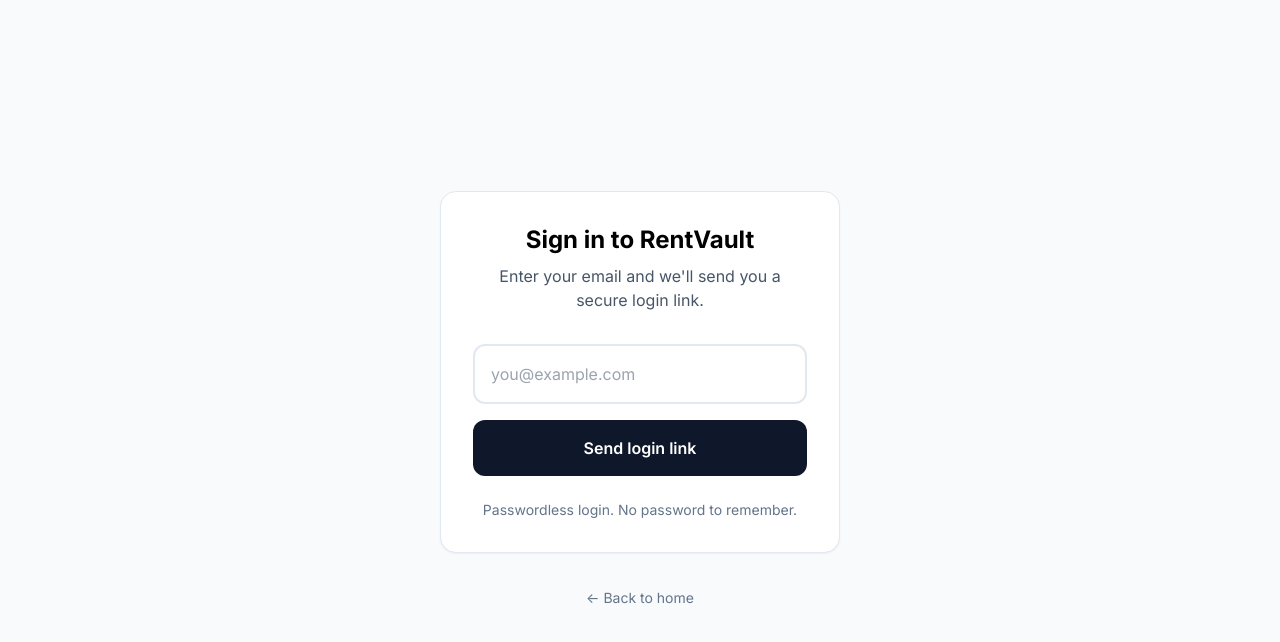
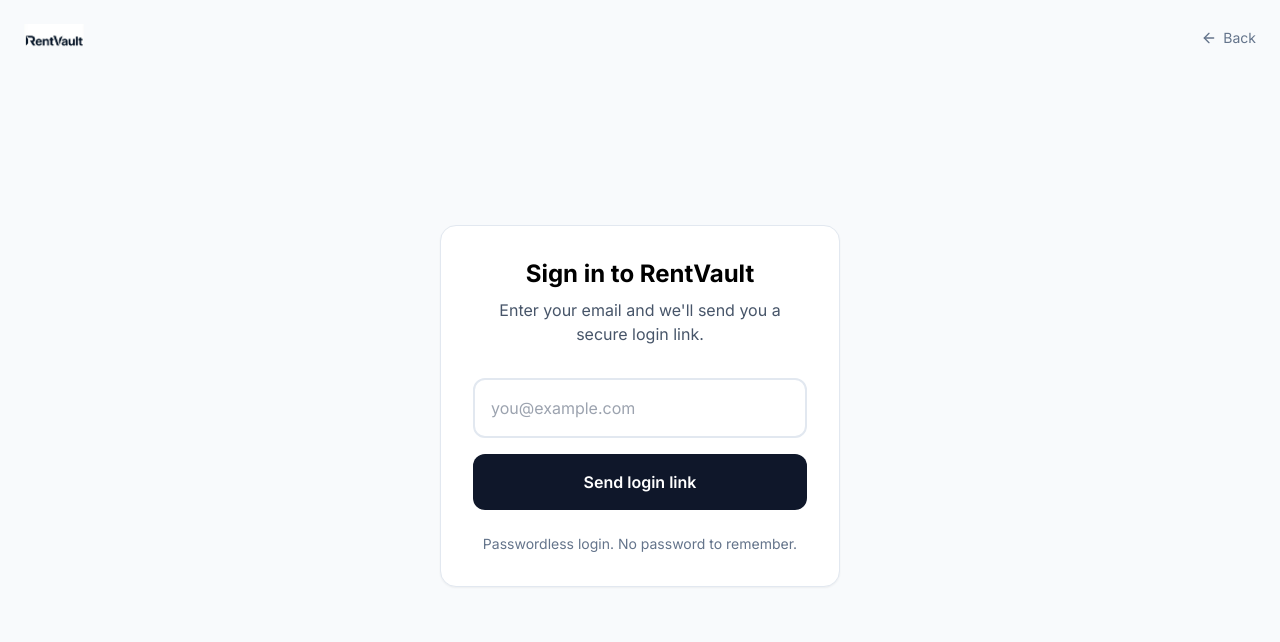
Before and after one commit to pipiagiorgi-rgb/guard-rent, a Next.js app: page /login in a window 1280 px wide. Shown: the top 642 px of the page. Built offline with nearby package versions, Linux system fonts and the light colour scheme; no server answers.

Commit message:
fix: auth branding consistency - Logo, Back link, magic-link UX

```diff
--- a/src/app/auth/confirm/page.tsx
+++ b/src/app/auth/confirm/page.tsx
@@ -2,8 +2,9 @@
 
 import { useEffect, useState } from 'react'
 import { useRouter, useSearchParams } from 'next/navigation'
-import { Loader2, CheckCircle, AlertCircle } from 'lucide-react'
+import { Loader2, CheckCircle, AlertCircle, ArrowLeft } from 'lucide-react'
 import Link from 'next/link'
+import { Logo } from '@/components/brand/Logo'
 
 export default function AuthConfirmPage() {
     const router = useRouter()
@@ -51,7 +52,15 @@ export default function AuthConfirmPage() {
     }, [searchParams, router])
 
     return (
-        <div className="min-h-screen bg-slate-50 flex items-center justify-center p-6">
+        <div className="min-h-screen bg-slate-50 flex flex-col">
+            {/* Header with Logo */}
+            <header className="p-6 flex items-center justify-between">
+                <Link href="/" className="flex items-center">
+                    <Logo size="sm" />
+                </Link>
+            </header>
+
+            <main className="flex-1 flex items-center justify-center p-6 -mt-16">
                 <div className="w-full max-w-[400px]">
                     <div className="bg-white rounded-2xl shadow-sm border border-slate-200 p-8 text-center">
                         {status === 'loading' && (
@@ -105,12 +114,14 @@ export default function AuthConfirmPage() {
 
                     {status !== 'error' && (
                         <div className="text-center mt-6">
-                        <Link href="/" className="text-sm text-slate-500 hover:text-slate-900 transition-colors">
-                            ← Back to home
+                            <Link href="/" className="text-sm text-slate-500 hover:text-slate-900 transition-colors flex items-center justify-center gap-1.5">
+                                <ArrowLeft size={16} />
+                                Back
                             </Link>
                         </div>
                     )}
                 </div>
+            </main>
         </div>
     )
 }
--- a/src/app/guides/layout.tsx
+++ b/src/app/guides/layout.tsx
@@ -1,5 +1,6 @@
 import Link from 'next/link'
 import { ArrowLeft } from 'lucide-react'
+import { Logo } from '@/components/brand/Logo'
 
 export default function GuidesLayout({
     children,
@@ -11,15 +12,15 @@ export default function GuidesLayout({
             <header className="border-b border-slate-100 sticky top-0 bg-white z-50">
                 <div className="max-w-[800px] mx-auto px-4 md:px-6">
                     <div className="h-16 flex items-center justify-between">
-                        <Link href="/" className="text-lg font-bold text-slate-900">
-                            RentVault
+                        <Link href="/" className="flex items-center">
+                            <Logo size="sm" />
                         </Link>
                         <Link
                             href="/"
-                            className="text-sm text-slate-600 hover:text-slate-900 flex items-center gap-1"
+                            className="text-sm text-slate-600 hover:text-slate-900 flex items-center gap-1.5"
                         >
                             <ArrowLeft size={16} />
-                            Back to home
+                            Back
                         </Link>
                     </div>
                 </div>
--- a/src/app/login/page.tsx
+++ b/src/app/login/page.tsx
@@ -3,8 +3,9 @@
 import { useState } from 'react'
 import { login } from './actions'
 import Link from 'next/link'
-import { Loader2, CheckCircle2 } from 'lucide-react'
+import { Loader2, CheckCircle2, ArrowLeft } from 'lucide-react'
 import { useSearchParams } from 'next/navigation'
+import { Logo } from '@/components/brand/Logo'
 
 export default function LoginPage() {
     const [loading, setLoading] = useState(false)
@@ -32,8 +33,22 @@ export default function LoginPage() {
 
     return (
         <div className="min-h-screen bg-slate-50 flex flex-col">
+            {/* Header with Logo */}
+            <header className="p-6 flex items-center justify-between">
+                <Link href="/" className="flex items-center">
+                    <Logo size="sm" />
+                </Link>
+                <Link
+                    href="/"
+                    className="flex items-center gap-1.5 text-sm text-slate-500 hover:text-slate-900 transition-colors"
+                >
+                    <ArrowLeft size={16} />
+                    Back
+                </Link>
+            </header>
+
             {/* Main Content */}
-            <main className="flex-1 flex items-center justify-center p-6">
+            <main className="flex-1 flex items-center justify-center p-6 -mt-16">
                 <div className="w-full max-w-[400px]">
                     {/* Card */}
                     <div className="bg-white rounded-2xl shadow-sm border border-slate-200 p-8">
@@ -55,7 +70,7 @@ export default function LoginPage() {
                                     required
                                     autoComplete="email"
                                     disabled={loading || sent}
-                                    className="w-full p-4 rounded-xl border-2 border-slate-200 bg-white focus:bg-white focus:border-slate-900 transition-colors outline-none text-base disabled:opacity-50 disabled:cursor-not-allowed"
+                                    className="w-full p-4 rounded-xl border-2 border-slate-200 bg-white focus:bg-white focus:border-slate-900 transition-colors outline-none text-base disabled:opacity-50 disabled:cursor-not-allowed disabled:bg-slate-50"
                                 />
                             </div>
 
@@ -63,14 +78,13 @@ export default function LoginPage() {
                                 type="submit"
                                 disabled={loading || sent}
                                 className={`
-                                    w-full py-4 rounded-xl font-semibold text-base transition-all
+                                    w-full py-4 rounded-xl font-semibold text-base transition-all min-h-[56px]
                                     ${loading
-                                        ? 'bg-slate-700 text-white cursor-wait'
+                                        ? 'bg-slate-600 text-white cursor-wait'
                                         : sent
-                                            ? 'bg-green-600 text-white cursor-default'
+                                            ? 'bg-slate-200 text-slate-500 cursor-not-allowed'
                                             : 'bg-slate-900 text-white hover:bg-slate-800 active:scale-[0.98] active:bg-slate-950'
                                     }
-                                    disabled:opacity-90
                                 `}
                             >
                                 {loading ? (
@@ -81,16 +95,22 @@ export default function LoginPage() {
                                 ) : sent ? (
                                     <span className="flex items-center justify-center gap-2">
                                         <CheckCircle2 size={18} />
-                                        Email sent!
+                                        Email sent
                                     </span>
                                 ) : (
                                     'Send login link'
                                 )}
                             </button>
 
-                            {(message || sent) && (
+                            {sent && (
+                                <div className="p-4 bg-emerald-50 text-emerald-700 rounded-xl text-sm text-center border border-emerald-100">
+                                    Check your inbox for the login link.
+                                </div>
+                            )}
+
+                            {message && !sent && (
                                 <div className="p-4 bg-blue-50 text-blue-700 rounded-xl text-sm text-center">
-                                    {sent ? 'Check your email for the login link!' : message}
+                                    {message}
                                 </div>
                             )}
 
@@ -112,13 +132,6 @@ export default function LoginPage() {
                             </div>
                         )}
                     </div>
-
-                    {/* Back link */}
-                    <div className="text-center mt-8">
-                        <Link href="/" className="text-sm text-slate-500 hover:text-slate-900 transition-colors">
-                            ← Back to home
-                        </Link>
-                    </div>
                 </div>
             </main>
         </div>
```
Lines whose indentation alone changed are shown as unchanged.
